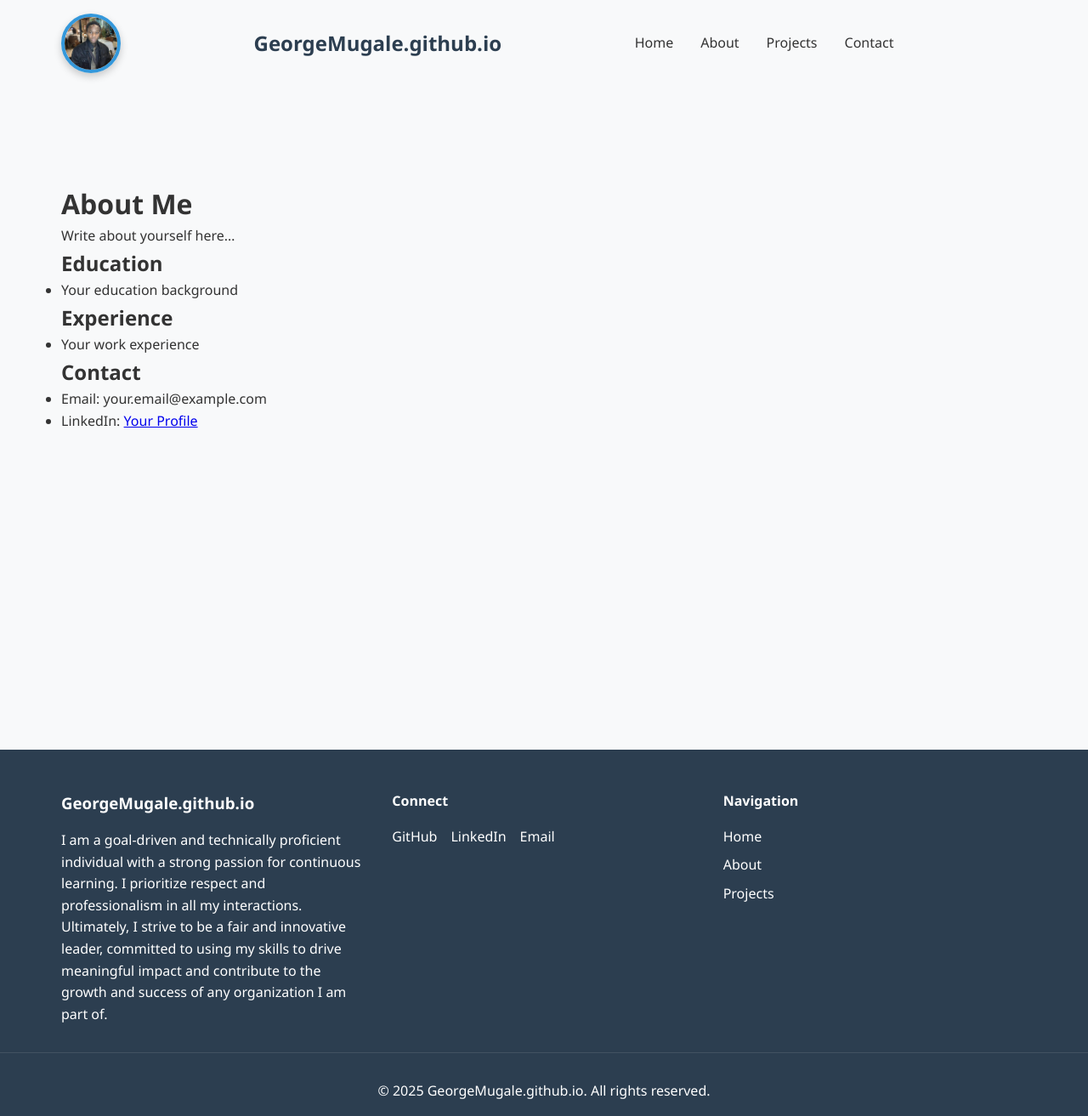
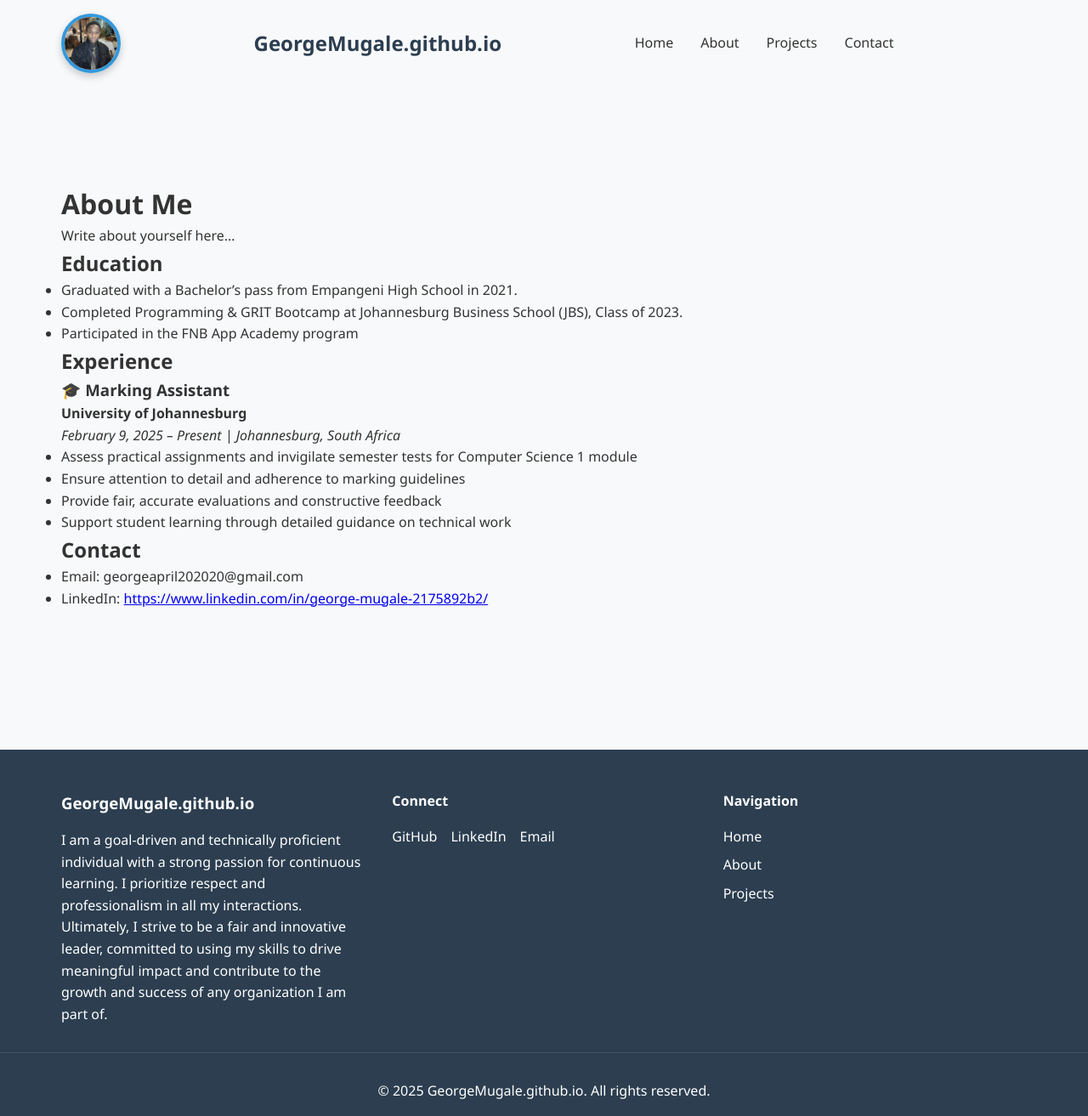
Before and after one commit to GeorgeMugale/GeorgeMugale.github.io, a Jekyll site: the page built from about.md, in a window 1280 px wide. Shown: the whole page at 85% size. Built offline with Jekyll 4.4.1, drawn with Linux system fonts in a browser that asks for light colours.

Commit message:
Update about.md

```diff
--- a/about.md
+++ b/about.md
@@ -8,11 +8,20 @@ title: About
 Write about yourself here...
 
 ## Education
-- Your education background
+- Graduated with a Bachelor's pass from Empangeni High School in 2021.
+- Completed Programming & GRIT Bootcamp at Johannesburg Business School (JBS), Class of 2023.
+- Participated in the FNB App Academy program
 
 ## Experience
-- Your work experience
+### 🎓 Marking Assistant
+**University of Johannesburg**
+*February 9, 2025 – Present | Johannesburg, South Africa*
+
+- Assess practical assignments and invigilate semester tests for Computer Science 1 module
+- Ensure attention to detail and adherence to marking guidelines
+- Provide fair, accurate evaluations and constructive feedback
+- Support student learning through detailed guidance on technical work
 
 ## Contact
-- Email: your.email@example.com
-- LinkedIn: [Your Profile](#)
+- Email: georgeapril202020@gmail.com
+- LinkedIn: [https://www.linkedin.com/in/george-mugale-2175892b2/](#)
```
